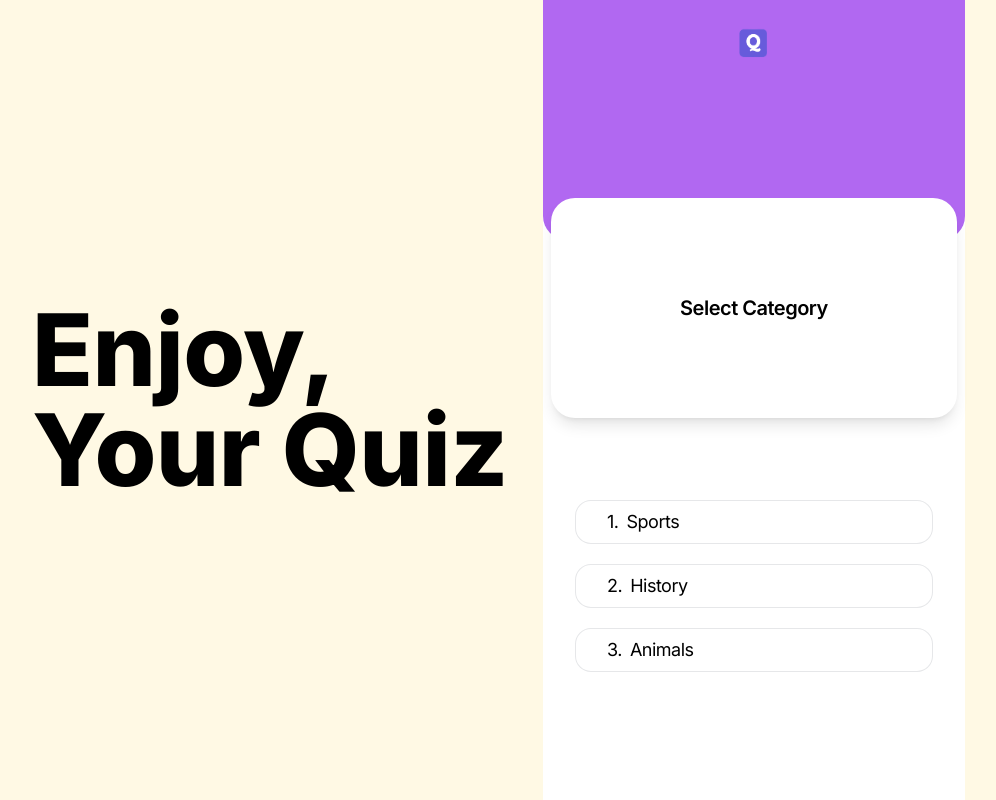
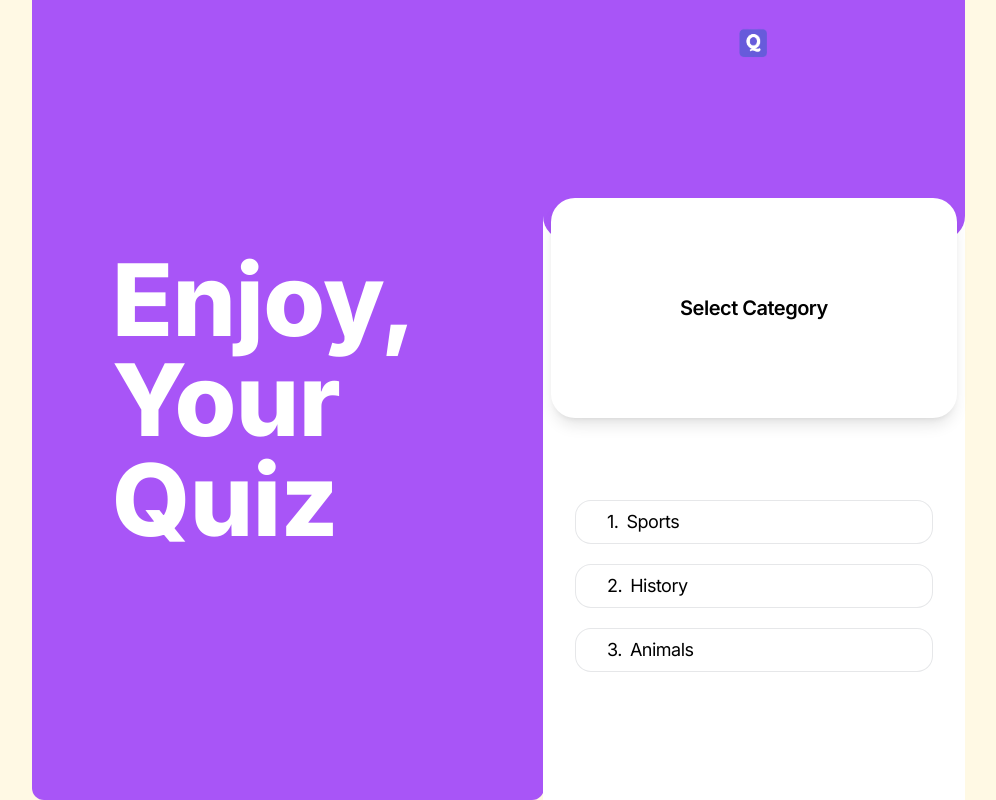
Before and after one commit to cocoball200/quiz-app, a Next.js app: page /category in a window 1280 px wide. Shown: the whole page, without its empty margins (96-1092 px from the left). Built offline with nearby package versions, Linux system fonts and the light colour scheme.

Commit message:
modify: color

```diff
--- a/src/app/layout.tsx
+++ b/src/app/layout.tsx
@@ -22,7 +22,7 @@ export default function RootLayout({
           <main className="lg:w-full md:flex md:justify-center">
             <div className='hidden lg:fixed lg:z-0 lg:w-screen lg:h-full lg:bg-slate-200 md:fixed md:-z-0 md:w-screen md:h-full md:bg-[##f4eded]'>
             </div>
-            <div className='lg:fixed lg:z-0 lg:w-full lg:max-w-[512px] lg:h-full home-right lg:block hidden'>
+            <div className='lg:fixed lg:z-0 lg:w-full lg:max-w-[512px] lg:h-full home-right lg:block hidden bg-purple-500 p-20 text-white rounded-b-xl'>
               <div className='flex justify-center items-center h-full font-extrabold text-[100px]'>
                 Enjoy, Your Quiz
               </div>
--- a/src/app/quiz/page.tsx
+++ b/src/app/quiz/page.tsx
@@ -46,7 +46,7 @@ const Quiz: React.FC = () => {
   if (currentQuestionIndex >= quizzes.length) {
     return (
       <div className="">
-        <div className='h-[240px] rounded-b-3xl bg-[#b168f1] static'></div>
+        <div className='h-[240px] rounded-b-3xl bg-purple-500 static'></div>
         <div className="flex justify-center">
           <Image src='/logo.png' width={40} height={40} alt="logo" className='z-50 relative top-[-216px]' />
         </div>
--- a/src/components/Category.tsx
+++ b/src/components/Category.tsx
@@ -33,7 +33,7 @@ export default function Example() {
 
   return (
     <div className="">
-      <div className='h-[240px] rounded-b-3xl bg-[#b168f1] static'></div>
+      <div className='h-[240px] rounded-b-3xl bg-purple-500 static'></div>
       <div className="flex justify-center">
         <Image src='/logo.png' width={40} height={40} alt="logo" className='z-50 relative top-[-216px]' />
       </div>
@@ -44,7 +44,7 @@ export default function Example() {
         <div className="mx-auto grid max-w-2xl grid-cols-1 gap-5 lg:mx-0 lg:max-w-none">
           {CATEGORY_DATA.map((category, index) => (
             <button className="flex flex-col items-start justify-between cursor-pointer" key={category.key} onClick={() => handleCategorySelect(category)}>
-              <div className="relative w-full hover:border-[#b168f1] hover:border-2 hover:rounded-2xl border-0">
+              <div className="relative w-full hover:border-purple-500 hover:border-2 hover:rounded-2xl border-0">
                 <h3 className=' text-black text-lg text-left mx-6 py-2'><span className='mx-2'>{index + 1}.</span>{category.value}</h3>
                 <div className="absolute inset-0 rounded-2xl ring-1 ring-inset ring-gray-900/10" />
               </div>
--- a/src/components/Difficulty.tsx
+++ b/src/components/Difficulty.tsx
@@ -30,7 +30,7 @@ export default function DifficultyComponent() {
   }
   return (
     <div className="">
-      <div className='h-[240px] rounded-b-3xl bg-[#b168f1] static'></div>
+      <div className='h-[240px] rounded-b-3xl bg-purple-500 static'></div>
       <div className="flex justify-center">
         <Image src='/logo.png' width={40} height={40} alt="logo" className='z-50 relative top-[-216px]' />
       </div>
@@ -41,7 +41,7 @@ export default function DifficultyComponent() {
         <div className="mx-auto grid max-w-2xl grid-cols-1 gap-5 lg:mx-0 lg:max-w-none">
           {DIFFICULTY_DATA.map((difficulty, index) => (
             <button className="flex flex-col items-start justify-between cursor-pointer" key={difficulty.key} onClick={() => handleDifficultySelect(difficulty.key, difficulty.value)}>
-              <div className="relative w-full hover:border-[#b168f1] hover:border-2 hover:rounded-2xl border-0">
+              <div className="relative w-full hover:border-purple-500 hover:border-2 hover:rounded-2xl border-0">
                 <h3 className=' text-black text-lg text-left mx-6 py-2'><span className='mx-2'>{index + 1}.</span>{difficulty.value}</h3>
                 <div className="absolute inset-0 rounded-2xl ring-1 ring-inset ring-gray-900/10" />
               </div>
--- a/src/components/MultiChoice.tsx
+++ b/src/components/MultiChoice.tsx
@@ -77,7 +77,7 @@ export default function MultiChoiceComponent({ multipleChoice, correct_answer }:
       <div className="mx-auto max-w-7xl px-6 lg:px-8">
         <div className="mx-auto grid max-w-2xl grid-cols-1 gap-5 lg:mx-0 lg:max-w-none" >
           {multipleChoice?.map((choice, index) => (
-            <button className={`flex flex-col items-start justify-between cursor-pointer hover:border-[#b168f1] hover:border-2 hover:rounded-2xl disabled:border-0 disabled:cursor-not-allowed ease-in ${isShowResult && isAnswerCorrect ? 'correct' : 'incorrect'} ${choice === selectedAnswer ? 'same' : ''} ${isShowResult && choice === correct_answer ? 'correct-answer' : ''}`} key={index} onClick={() => handleSelectAnswer(choice)} disabled={isShowResult}>
+            <button className={`flex flex-col items-start justify-between cursor-pointer hover:border-purple-500 hover:border-2 hover:rounded-2xl disabled:border-0 disabled:cursor-not-allowed ease-in ${isShowResult && isAnswerCorrect ? 'correct' : 'incorrect'} ${choice === selectedAnswer ? 'same' : ''} ${isShowResult && choice === correct_answer ? 'correct-answer' : ''}`} key={index} onClick={() => handleSelectAnswer(choice)} disabled={isShowResult}>
               <div className="relative w-full border-0">
                 <h3 className=' text-black text-lg text-left mx-6 py-2'><span className='mx-2'>{index + 1}.</span>{choice}</h3>
                 <div className="absolute inset-0 rounded-2xl ring-1 ring-inset ring-gray-900/10" />
--- a/src/components/QuestionCard.tsx
+++ b/src/components/QuestionCard.tsx
@@ -11,7 +11,7 @@ type CardType = {
 export default function QuestionCard({ question, score, category, difficulty }: CardType) {
   return (
     <div className="h-[410px]">
-      <div className='h-[240px] rounded-b-3xl bg-[#b168f1] static'>
+      <div className='h-[240px] rounded-b-3xl bg-purple-500 static'>
         <div className="flex justify-center flex-col items-center mx-4 gap-1">
           <Image src='/logo.png' width={40} height={40} alt="logo" className='relative mt-5' />
           <div className='self-start text-white text-base font-medium'>Category: <span className='mx-1'>{category.value}</span></div>
```
Also changed, not shown: 1 other file (tests, documents, lock files or other folders).
